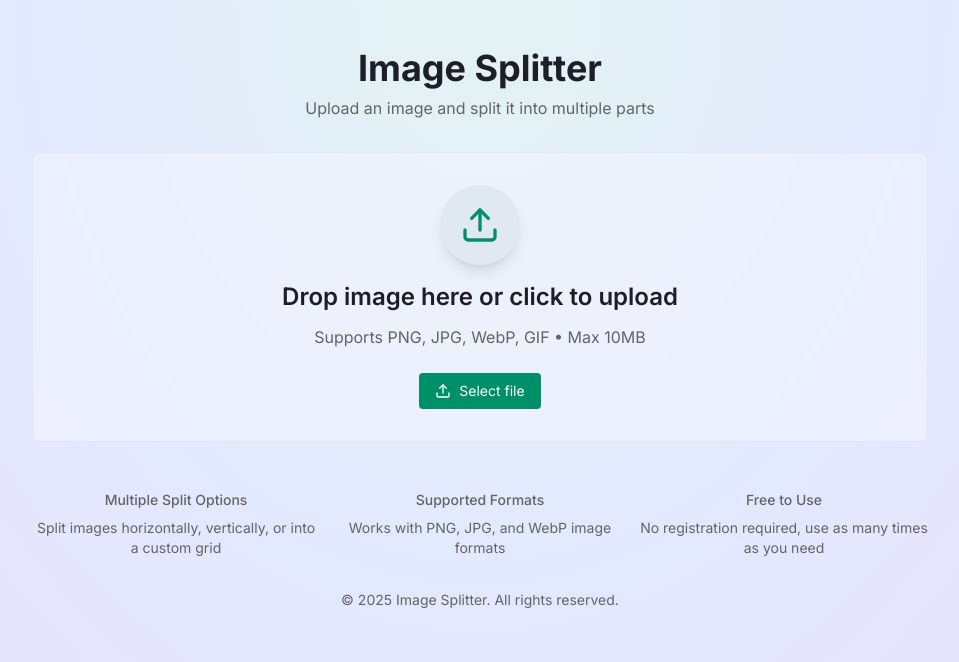
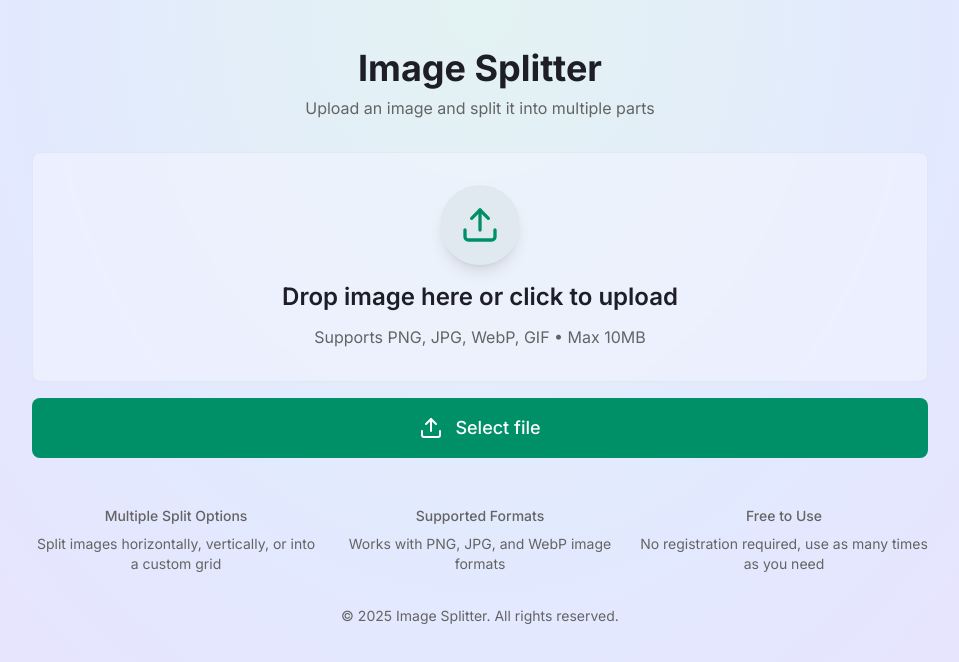
Before and after one commit to vkrbt/image-split, a Next.js app: page / in a window 1280 px wide. Shown: the top 662 px of the page, without its empty margins (160-1119 px from the left). Built offline with nearby package versions, Linux system fonts and the light colour scheme.

Commit message:
fix: improve ImageDropzone click handling and button styling

```diff
--- a/components/ImageDropzone.tsx
+++ b/components/ImageDropzone.tsx
@@ -65,9 +65,17 @@ const ImageDropzone = ({ onImageUpload }: ImageDropzoneProps) => {
     noClick: true
   })
 
+  const handleClick = (e: React.MouseEvent) => {
+    e.preventDefault()
+    e.stopPropagation()
+    open()
+  }
+
   return (
+    <div className="flex flex-col gap-4">
       <div
         {...getRootProps()}
+        onClick={handleClick}
         className="p-8 rounded-lg flex flex-col items-center justify-center gap-4 cursor-pointer border border-border/50 bg-background/50 backdrop-blur-sm"
       >
         <input {...getInputProps()} aria-label="File input" />
@@ -110,21 +118,17 @@ const ImageDropzone = ({ onImageUpload }: ImageDropzoneProps) => {
               <span className="text-sm">{error}</span>
             </motion.div>
           )}
+        </div>
+      </div>
 
-        <div className="mt-6 flex justify-center">
       <button
         type="button"
-            className="px-4 py-2 rounded bg-primary text-primary-foreground text-sm flex items-center gap-2 hover:bg-primary/90"
-            onClick={(e) => {
-              e.stopPropagation()
-              open()
-            }}
+        onClick={handleClick}
+        className="w-full px-8 py-4 rounded-lg bg-primary text-primary-foreground text-lg font-medium flex items-center justify-center gap-3 hover:bg-primary/90 transition-colors"
       >
-            <Upload className="w-4 h-4" />
+        <Upload className="w-6 h-6" />
         Select file
       </button>
-        </div>
-      </div>
     </div>
   )
 }
```
Lines whose indentation alone changed are shown as unchanged.
